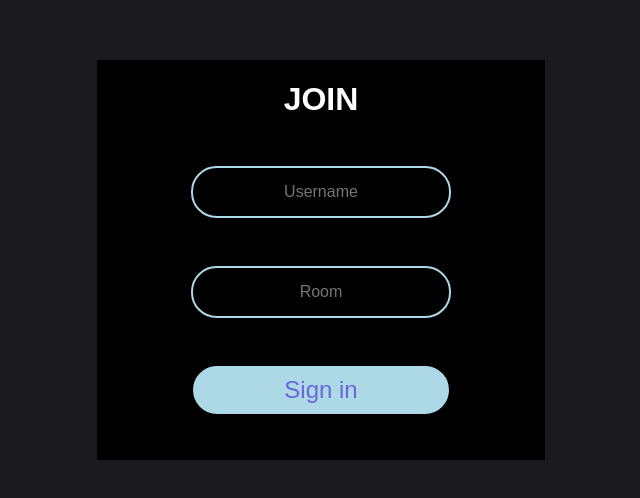
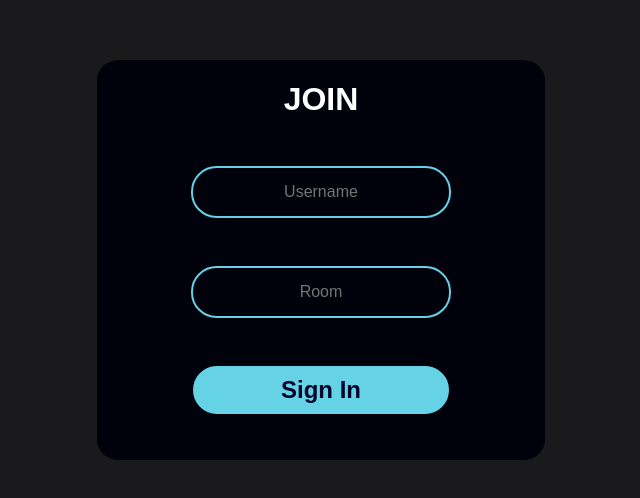
Before and after one commit to sisypheus/chatapp, a React (Create React App) app in the folder client/: page / in a window 1280 px wide. Shown: the part 140-638 px from the top of the page, without its empty margins (319-959 px from the left). Built offline with nearby package versions, Linux system fonts and the light colour scheme.

Commit message:
[+] latency after few messages fixed

```diff
--- a/client/src/components/Chat/Chat.js
+++ b/client/src/components/Chat/Chat.js
@@ -15,7 +15,7 @@ const Chat = ({ location }) => {
     const [room, setRoom] = useState('');
     const [message, setMessage] = useState('');
     const [messages, setMessages] = useState([]);
-    const ENDPOINT = 'https://react-node-realtimechatapp.herokuapp.com/';
+    const ENDPOINT = 'localhost:5000/'; //https://react-node-realtimechatapp.herokuapp.com/';
 
     useEffect(() => {
         const {name, room} = queryString.parse(location.search);
@@ -36,13 +36,15 @@ const Chat = ({ location }) => {
     }, [ENDPOINT, location.search]);
 
     useEffect(() => {
+        socket.on('message', (message) => {
+            setMessages(messages => [...messages, message]);
+        });
+    }, []);
+
+    useEffect(() => {
         const scroll = document.getElementsByClassName('message_container')[0];
         scroll.scrollTo(0, scroll.scrollHeight);
-
-        socket.on('message', (message) => {
-            setMessages([...messages, message]);
-        });
-    }, [messages]);
+    }, [messages.length]);
 
     const sendMessage = (event) => {
         event.preventDefault();
--- a/client/src/components/Join/Join.js
+++ b/client/src/components/Join/Join.js
@@ -15,7 +15,7 @@ const Join = () => {
                 <p><input placeholder="Username" className="joinInput" type="text" onChange={(event) => setName(event.target.value)} /></p>
                 <p><input placeholder="Room" className="joinInput" type="text" onChange={(event) => setRoom(event.target.value)} /></p>
                 <Link onClick={event => (!name || !room) ? event.preventDefault() : null} to={'/chat?name=' + name + '&room=' + room}>
-                    <button className="Button" type="Submit">Sign in</button>
+                    <button className="Button" type="Submit">Sign In</button>
                 </Link>
             </div>
         </div>
--- a/client/src/components/Join/join.css
+++ b/client/src/components/Join/join.css
@@ -14,11 +14,12 @@ body {
 .joinInnerContainer {
     width: 35vw;
     height: 50vh;
-    background-color: black;
+    background-color: #00010a;
     position: absolute;
     top: 50%;
     left: 50%;
     transform: translate(-50%, -50%);
+    border-radius: 5%;
     text-align: center;
 }
 
@@ -38,7 +39,7 @@ body {
     display: block;
     margin: 6vh auto;
     text-align: center;
-    border: 2px solid lightblue;
+    border: 2px solid #65d2e6;
     padding: 1vh 1vw;
     color: white;
     border-radius: 2vw;
@@ -53,10 +54,11 @@ body {
 .Button {
     width: 20vw;
     height: 6vh;
-    background: lightblue;
-    border: 2px solid lightblue;
+    background: #65d2e6;
+    border: 2px solid #65d2e6;
     border-radius: 2vw;
     font-size: 3vh;
-    color: rgb(105, 105, 219);
+    color: #00042b;
     outline: none;
+    font-weight: 800;
 }
```
